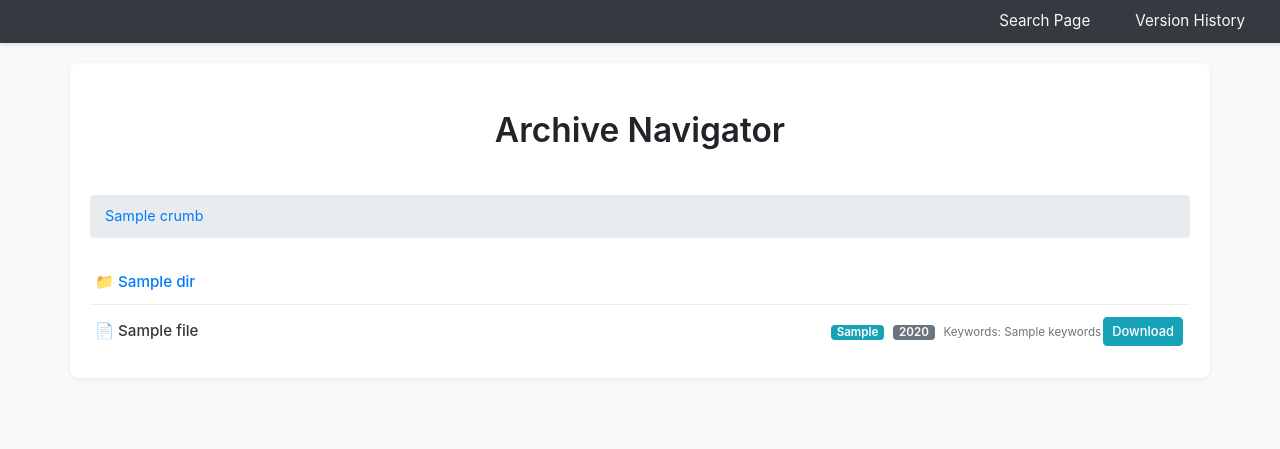
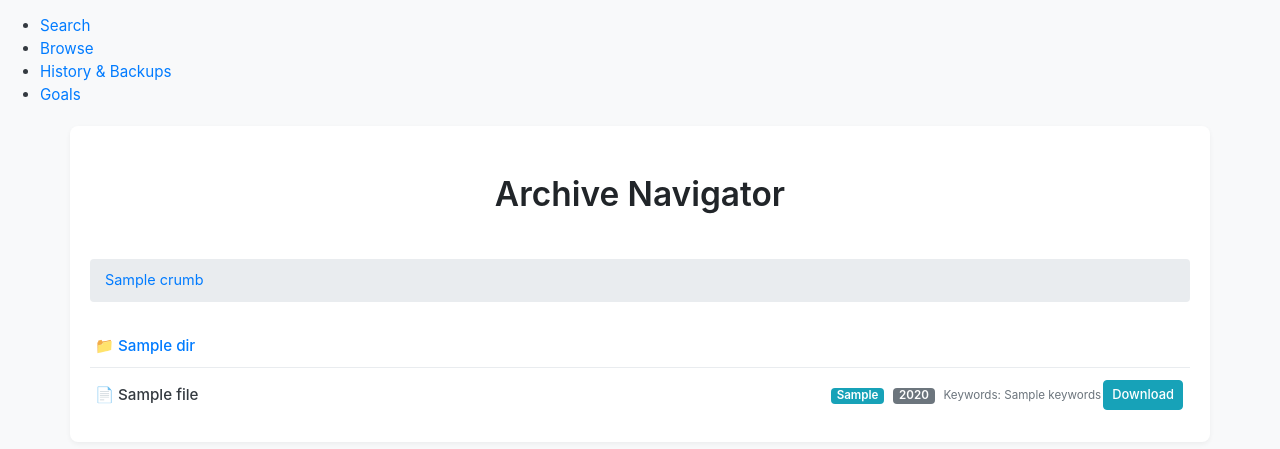
Before and after one commit to DimitriGeelen/DenkraumNavigator, a Flask app: template templates/browse.html in a window 1280 px wide. Shown: the top 449 px of the page. Run offline with Flask 3, Linux system fonts and the light colour scheme; the template is opened without the code that fills it: most values are stand-ins (such as "Sample title", 1, 10 or a date in 2020).

Commit message:
fix: Use dynamic menu loop in browse.html for consistency

```diff
--- a/templates/browse.html
+++ b/templates/browse.html
@@ -222,11 +222,16 @@
     </style>
 </head>
 <body>
-    <nav class="navbar">
+    <nav>
         <ul>
-            <li><a href="/">Search Page</a></li>
-            <li><a href="/history">Version History</a></li>
-            <!-- Active state could be added here -->
+            <!-- DEBUG: g object in base.html: {{ g }} -->
+            {% if g.main_menu %}
+                {% for item in g.main_menu %}
+                    <li><a href="{{ url_for(item.endpoint) }}">{{ item.text }}</a></li>
+                {% endfor %}
+            {% else %}
+                <li><a href="/">Home (Menu Error)</a></li>
+            {% endif %}
         </ul>
     </nav>
 
```
